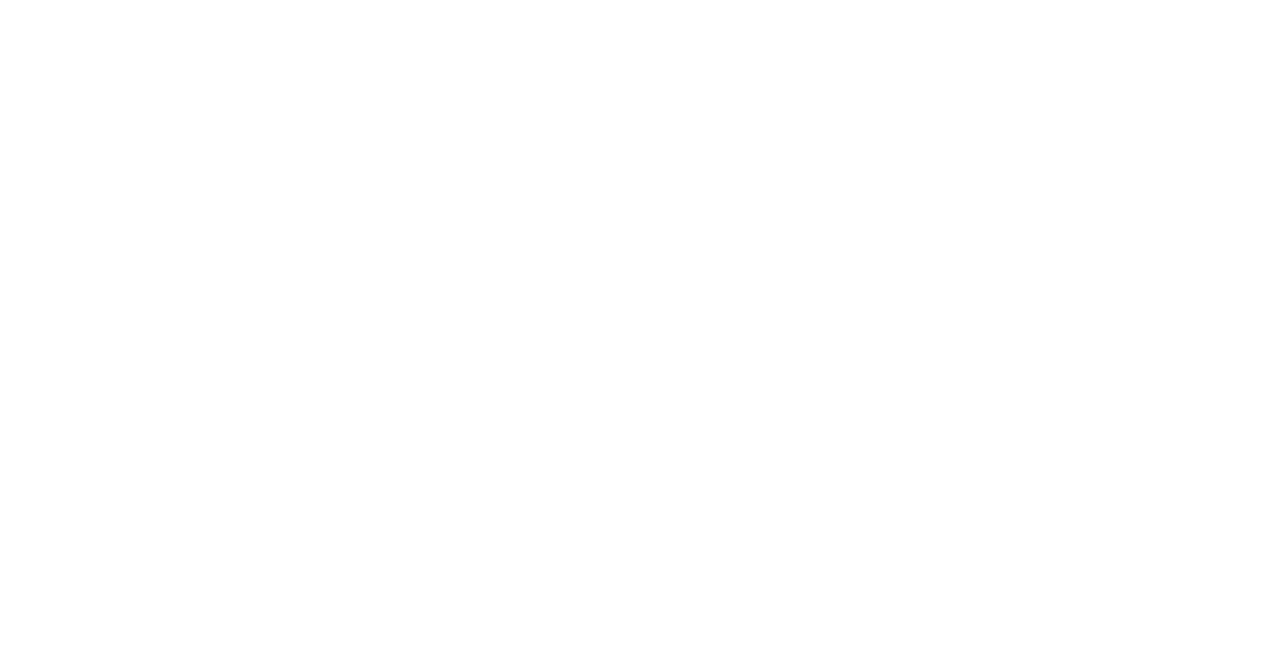
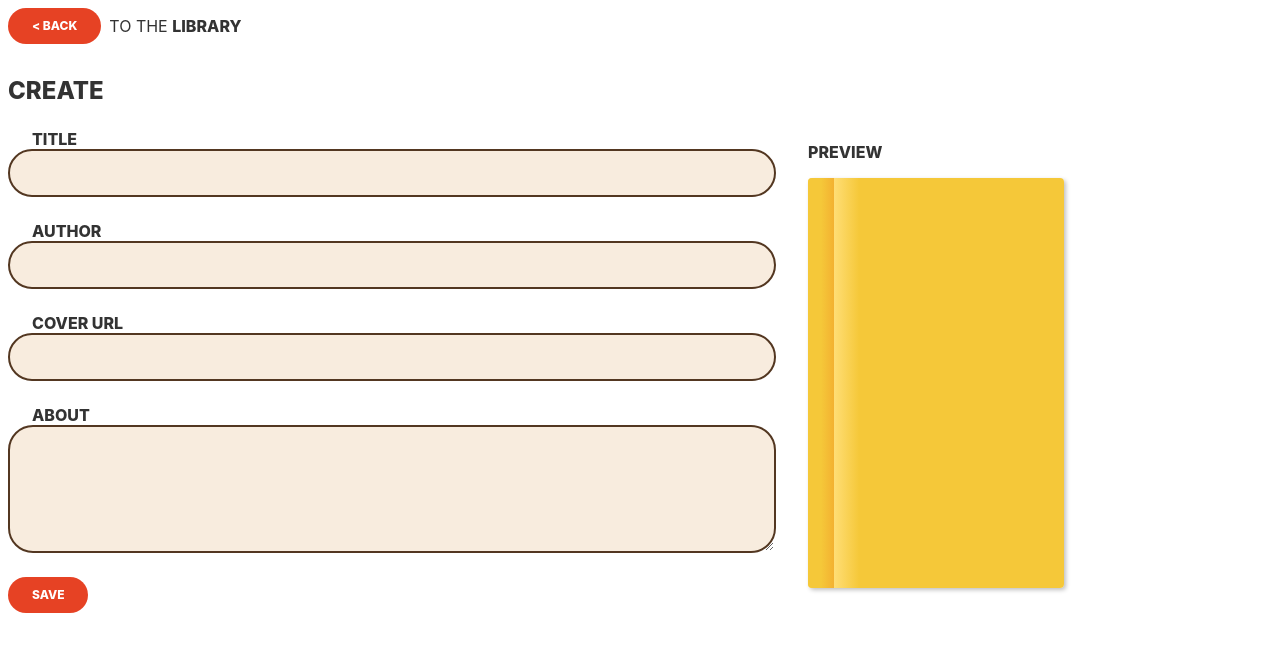
Before and after one commit to peterwilmshurst/my-svelte-app, a Svelte app: page /create in a window 1280 px wide. Shown: the top 652 px of the page. Built offline with nearby package versions, Linux system fonts and the light colour scheme.

Commit message:
bind forms to data

```diff
--- a/src/App.svelte
+++ b/src/App.svelte
@@ -1,11 +1,9 @@
 <script>
 import { Route, Router } from "svelte-routing"
+import Create from "./create/create.svelte"
 import Detail from "./detail/detail.svelte"
 import Library from "./library/library.svelte"
 export let url = ""
-
-
-
 </script>
 
 <style>
@@ -63,11 +61,13 @@
     --typeSizeDefault: 24px;
   }
 }
-
 </style>
 
 <Router {url}>
 <main>
+  <Route path="/create">
+    <Create />
+  </Route>
   <Route path="/books/:id" let:params>
   <Detail id={params.id} />
   </Route>
--- /dev/null
+++ b/src/create/create.svelte
@@ -0,0 +1,81 @@
+<script>
+  import BackButtonRow from "../common/back-btn-row.svelte";
+  import BookCover from "../common/bookcover.svelte";
+  import Button from "../common/button.svelte";
+  import Header from "../common/header.svelte";
+  import { httpPost } from "../common/api.js";
+  import TextInput from "./textinput.svelte";
+  import { navigate } from "svelte-routing";
+
+  let title="";
+  let author="";
+  let cover="";
+  let about="";
+
+  $: book = {title, author, cover, about }
+
+ async function handleSubmit(event) {
+
+    function getRandomInt(min, max) {
+      min = Math.ceil(min);
+      max = Math.floor(max);
+      return Math.floor(Math.random() * (max - min + 1)) + min;
+    }
+
+     const newBook = {
+         ...book,
+         variation: getRandomInt(0,2),
+         favorite:false
+     }
+
+     const { ok } = await httpPost('/', newBook)
+     if (ok) {
+         navigate('/')
+     }
+  }
+</script>
+
+<style>
+  form {
+    display: grid;
+    grid-auto-rows: auto;
+    grid-template-columns: 1fr;
+    gap: var(--spacingXLarge);
+  }
+  .fields {
+    display: grid;
+    grid-auto-rows: auto;
+    gap: var(--spacingMedium);
+  }
+  .preview {
+    display: grid;
+    grid-template-columns: minmax(20vw, 10rem);
+    grid-template-rows: minmax(32vw, 16rem);
+  }
+  @media (min-width: 48rem) {
+    form {
+      grid-template-columns: 60vw 20vw;
+    }
+  }
+</style>
+
+<BackButtonRow />
+
+<Header element="h1" size="large">Create</Header>
+
+<form on:submit|preventDefault={handleSubmit}>
+  <div class="fields">
+    <TextInput label="Title" bind:value={title} />
+     <TextInput label="Author" bind:value={author} />
+      <TextInput label="Cover URL" bind:value={cover} />
+       <TextInput label="About" bind:value={about} multiline />
+       <div><Button>Save</Button></div>
+  </div>
+
+  <div>
+    <Header>Preview</Header>
+    <div class="preview">
+        <BookCover {book} />
+    </div>
+  </div>
+</form>
--- /dev/null
+++ b/src/create/textinput.svelte
@@ -0,0 +1,37 @@
+<script>
+    export let label;
+    export let value;
+    export let multiline = false
+</script>
+
+<style>
+      label {
+    font-weight: var(--typeWeightBold);
+    text-transform: uppercase;
+  }
+  span {
+    padding: 0 0 var(--spacingSmall) var(--spacingLarge);
+  }
+  input,
+  textarea {
+    display: block;
+    background: #f8ecde;
+    border-radius: 25px;
+    border: 2px solid var(--colorFg);
+    padding: 0.75rem var(--spacingSmall) 0.75rem var(--spacingLarge);
+    width: 100%;
+  }
+  textarea {
+    height: 8rem;
+  }
+
+</style>
+
+ <label for="title">
+          <span>{label}</span>
+          {#if multiline}
+          <textarea bind:value />
+          {:else}
+          <input name={label} type="text" bind:value/>
+          {/if}
+      </label>
--- a/src/library/library.svelte
+++ b/src/library/library.svelte
@@ -22,7 +22,7 @@
   blanditiis aliquam magni fugit! Porro totam incidunt obcaecati quis fugiat!
 </p>
 
-<Button>Add Book</Button>
+<Button to="/create">+ Add Book</Button>
 <BookGrid {books} />
 
 <style>
```
Also changed, not shown: db.json (line endings or trailing spaces).
